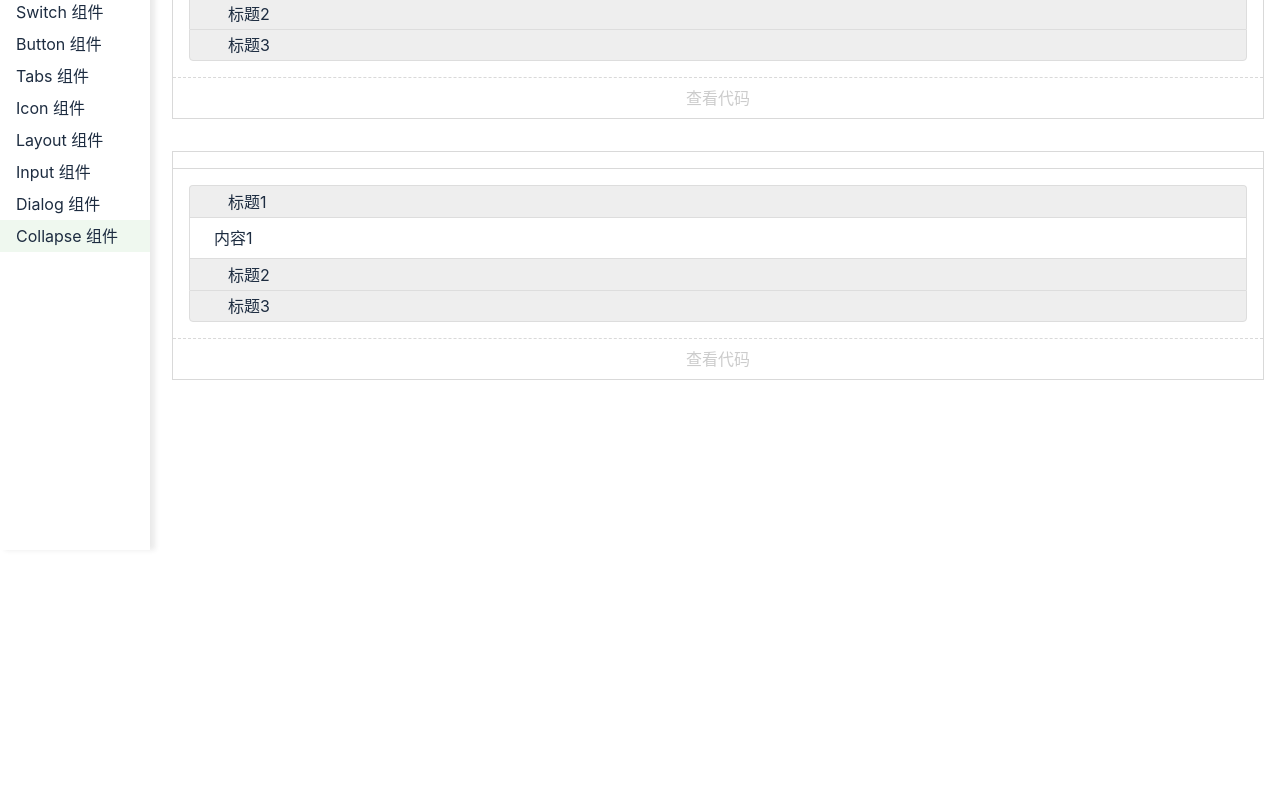
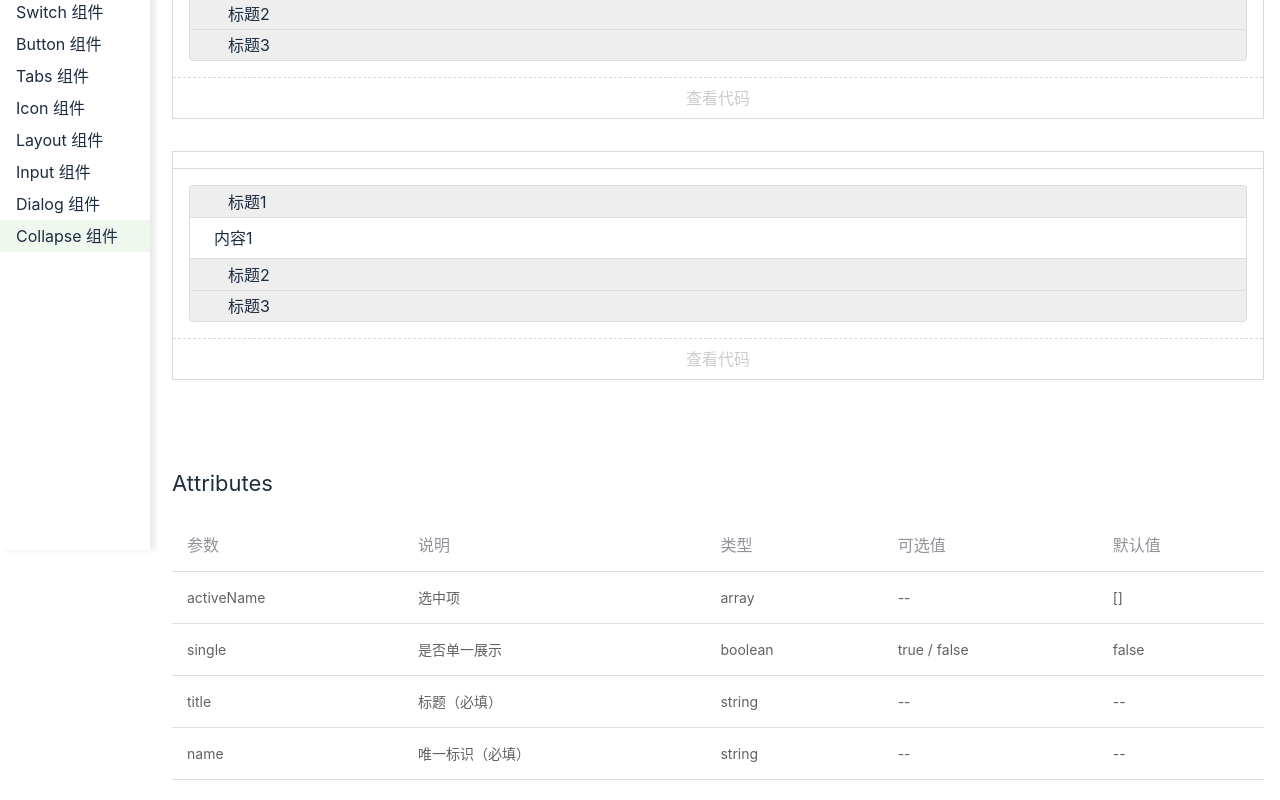
Before and after one commit to xuhaooo/wheel-ui, a Vue app: page /#/doc/collapse in a window 1280 px wide. Shown: the part 250-1050 px from the top of the page. Before the commit the page ends 800 px from the top, so only its background shows below. Built offline with nearby package versions, Linux system fonts and the light colour scheme.

Commit message:
给所有组件实例添加 attr，更新 .md 文件

```diff
--- a/src/components/Demo/CollapseDemo.vue
+++ b/src/components/Demo/CollapseDemo.vue
@@ -2,15 +2,53 @@
   <h1>Collapse 示例</h1>
   <Demo :component="Collapse1Demo"/>
   <Demo :component="Collapse2Demo"/>
+  <Attr :columns="columns" :data="data" />
 </template>
 
 <script lang="ts">
-import Collapse1Demo from '../Collapse/Collapse1.demo.vue';
-import Collapse2Demo from '../Collapse/Collapse2.demo.vue';
+import Collapse1Demo from '../Collapse/Collapse1.demo.vue'
+import Collapse2Demo from '../Collapse/Collapse2.demo.vue'
+import { ref } from 'vue'
+import { columns } from '../../lib/attrData'
 
 export default {
   setup() {
-    return {Collapse1Demo, Collapse2Demo};
+    const data = [
+      {
+        params: 'activeName',
+        desc: '选中项',
+        type: 'array',
+        select: '--',
+        default: '[]',
+      },
+      {
+        params: 'single',
+        desc: '是否单一展示',
+        type: 'boolean',
+        select: 'true / false',
+        default: 'false',
+      },
+      {
+        params: 'title',
+        desc: '标题（必填）',
+        type: 'string',
+        select: '--',
+        default: '--',
+      },
+      {
+        params: 'name',
+        desc: '唯一标识（必填）',
+        type: 'string',
+        select: '--',
+        default: '--',
+      }
+    ]
+    return {
+      Collapse1Demo,
+      Collapse2Demo,
+      columns,
+      data
+    }
   },
 };
 </script>
--- a/src/components/Demo/DialogDemo.vue
+++ b/src/components/Demo/DialogDemo.vue
@@ -2,19 +2,52 @@
   <h1>Dialog 示例</h1>
   <Demo :component="Dialog1Demo"/>
   <Demo :component="Dialog2Demo"/>
+  <Attr :columns="columns" :data="data" />
 </template>
 
 <script lang="ts">
-import Demo from '../Demo.vue'
 import Dialog1Demo from '../Dialog/Dialog1.demo.vue'
 import Dialog2Demo from '../Dialog/Dialog2.demo.vue'
+import { columns } from '../../lib/attrData'
+import { ref } from 'vue'
 
 export default {
-  components: {Demo},
   setup(){
+    const data = ref([
+      {
+        params: 'visible',
+        desc: '是否展示',
+        type: 'boolean',
+        select: 'true / false',
+        default: 'false'
+      },
+      {
+        params: 'closeOnClickOverlay',
+        desc: '是否点击遮罩层关闭弹出框',
+        type: 'boolean',
+        select: 'true / false',
+        default: 'true'
+      },
+      {
+        params: 'ok',
+        desc: '确认回调',
+        type: ' function',
+        select: '--',
+        default: '--'
+      },
+      {
+        params: 'cancel',
+        desc: '取消回调',
+        type: 'function',
+        select: '--',
+        default: '--'
+      }
+    ])
     return {
       Dialog1Demo,
-      Dialog2Demo
+      Dialog2Demo,
+      columns,
+      data
     }
   }
 }
--- a/src/components/Demo/IconDemo.vue
+++ b/src/components/Demo/IconDemo.vue
@@ -4,20 +4,33 @@
   <pre class="language-html" v-text="url"></pre>
   <Demo :component="Icon1Demo"></Demo>
   <Demo :component="Icon2Demo"></Demo>
+  <Attr :columns="columns" :data="data" />
 </template>
 
 <script lang="ts">
 import Icon1Demo from '../Icon/Icon1.demo.vue'
 import Icon2Demo from '../Icon/Icon2.demo.vue'
 import {ref} from 'vue'
+import {columns} from '../../lib/attrData'
 
 export default {
   setup(){
     const url = ref('//at.alicdn.com/t/font_2317593_qr18iygatnb.js')
+    const data = ref([
+      {
+        params: 'name',
+        desc: 'icon 名（必填）',
+        type: 'string',
+        select: '--',
+        default: '--'
+      }
+    ])
     return {
       Icon1Demo,
       Icon2Demo,
-      url
+      url,
+      columns,
+      data
     }
   }
 }
--- a/src/components/Demo/InputDemo.vue
+++ b/src/components/Demo/InputDemo.vue
@@ -2,17 +2,52 @@
   <h1>Input 示例</h1>
   <Demo :component="Input1Demo"></Demo>
   <Demo :component="Input2Demo"></Demo>
+  <Attr :columns="columns" :data="data" />
 </template>
 
 <script>
 import Input1Demo from '../Input/Input1.demo.vue'
 import Input2Demo from '../Input/Input2.demo.vue'
+import { ref } from 'vue'
+import { columns } from '../../lib/attrData'
 
 export default {
   setup(){
+    const data = ref([
+      {
+        params: 'value',
+        desc: '文本框的值',
+        type: 'string',
+        select: '--',
+        default: '--'
+      },
+      {
+        params: 'disabled',
+        desc: '是否禁用',
+        type: 'boolean',
+        select: 'true / false',
+        default: 'false'
+      },
+      {
+        params: 'readonly',
+        desc: '是否只读',
+        type: 'boolean',
+        select: 'true / false',
+        default: 'false'
+      },
+      {
+        params: 'error',
+        desc: '错误信息',
+        type: 'string',
+        select: '--',
+        default: '--'
+      }
+    ])
     return {
       Input1Demo,
-      Input2Demo
+      Input2Demo,
+      columns,
+      data
     }
   }
 }
--- a/src/components/Demo/SwitchDemo.vue
+++ b/src/components/Demo/SwitchDemo.vue
@@ -3,21 +3,37 @@
     <h1>Switch 示例</h1>
     <Demo :component="Switch1Demo"/>
     <Demo :component="Switch2Demo"/>
+    <Attr :columns="columns" :data="data" />
   </div>
 </template>
 <script lang="ts">
 import { ref } from 'vue'
 import Switch1Demo from '../Switch/Switch1.demo.vue'
 import Switch2Demo from '../Switch/Switch2.demo.vue'
-import Demo from '../Demo.vue'
+import { columns } from '../../lib/attrData'
 export default {
-  components: {
-    Demo
-  },
   setup(){
+    const data = ref([
+      {
+        params: 'value',
+        desc: '是否打开',
+        type: 'boolean',
+        select: 'true / false',
+        default: 'false'
+      },
+      {
+        params: 'disabled',
+        desc: '是否禁用',
+        type: 'boolean',
+        select: 'true / false',
+        default: 'false'
+      },
+    ])
     return {
       Switch1Demo,
       Switch2Demo,
+      columns,
+      data
     }
   }
 }
--- a/src/components/Demo/TabsDemo.vue
+++ b/src/components/Demo/TabsDemo.vue
@@ -2,15 +2,38 @@
   <h1>Tabs 示例</h1>
   <Demo :component="Tabs1Demo"/>
   <Demo :component="Tabs2Demo"/>
+  <Attr :columns="columns" :data="data" />
 </template>
 <script lang="ts">
-import Demo from '../Demo.vue'
 import Tabs1Demo from '../Tabs/Tabs1.demo.vue'
 import Tabs2Demo from '../Tabs/Tabs2.demo.vue'
+import {columns} from '../../lib/attrData'
+import {ref} from 'vue'
+
 export default {
-  components: {Demo},
   setup(){
-    return {Tabs1Demo, Tabs2Demo}
+    const data = ref([
+      {
+        params: 'selected',
+        desc: '默认显示 tab',
+        type: 'string',
+        select: '--',
+        default: '--'
+      },
+      {
+        params: 'disabled',
+        desc: '禁用 tab',
+        type: 'string / boolean',
+        select: '--',
+        default: 'false'
+      }
+    ])
+    return {
+      Tabs1Demo,
+      Tabs2Demo,
+      columns,
+      data
+    }
   }
 }
 </script>
--- a/src/components/Dialog/Dialog1.demo.vue
+++ b/src/components/Dialog/Dialog1.demo.vue
@@ -5,13 +5,13 @@
 <template>
   <div>
     <Button @click="toggle">打开对话框</Button>
-    <Dialog v-model:visible="x" :closeOnClickOverlay="true" :ok="f1" :cancel="f2">
+    <Dialog v-model:visible="visible" :closeOnClickOverlay="true" :ok="f1" :cancel="f2">
       <template v-slot:content>
-        <strong>hi</strong>
-        <div>hi2</div>
+        <div>内容 1</div>
+        <div>内容 2</div>
       </template>
       <template v-slot:title>
-        <strong>加粗的标题</strong>
+        标题
       </template>
     </Dialog>
   </div>
@@ -26,16 +26,16 @@ export default {
     Button
   },
   setup(){
-    const x = ref(false)
+    const visible = ref(false)
     const toggle = () => {
-      x.value = !x.value
+      visible.value = !visible.value
     }
     const f1 = () => {
       return true
     }
     const f2 = () => {}
     return {
-      x,
+      visible,
       toggle,
       f1,
       f2
--- a/src/components/Dialog/Dialog2.demo.vue
+++ b/src/components/Dialog/Dialog2.demo.vue
@@ -17,7 +17,7 @@ export default {
     const showDialog = () => {
       openDialog({
         title: h('strong', {}, '标题'),
-        content: '你好',
+        content: '内容',
         ok(){
           console.log('ok')
         },
--- a/src/markdown/intro.md
+++ b/src/markdown/intro.md
@@ -2,8 +2,14 @@
 
 Wheel UI 是一款基于 Vue 3 和 TypeScript 的 UI 组件库。
 
-这款组件库其实是我为了总结自己这几年的技术经验而写的，全程亲手编写，尽量不采用第三方库，包括你现在看到的这个官网也几乎都是我自己写的。
+尽量不采用第三方库，包括你现在看到的这个官网也几乎都是我自己写的（支持移动端）。
 
-所以如果强烈不建议你将此 UI 库用于生产环境。但如果你是抱着看源代码的目的来的，那么这个库还是值得一看的。源代码放在了 github.com/xuhaoooo/xxxxxxx，历史提交信息非常规范，你可以按提交的顺序逐个查看；你也可以直接查看每个组件的源代码和示例，运行方法见 README.md。
+目前包括有 Switch、Button、Tabs、Icon、Layout、Input、Dialog、Collapse 等组件，持续更新中。
+
+PS：目前项目属于开发中，暂不建议在生产项目中使用。
+
+# 源码
+
+如果你对官网或组件源码感兴趣，那么可以访问我的 [Github](https://github.com/xuhaooo/wheel-ui) 查看源码
 
 下一节：[安装](#/doc/install)
```
Also changed, not shown: src/markdown/get-started.md (+2 -2 lines), src/markdown/install.md (+2 -2 lines), 1 other file (tests, documents, lock files or other folders).
